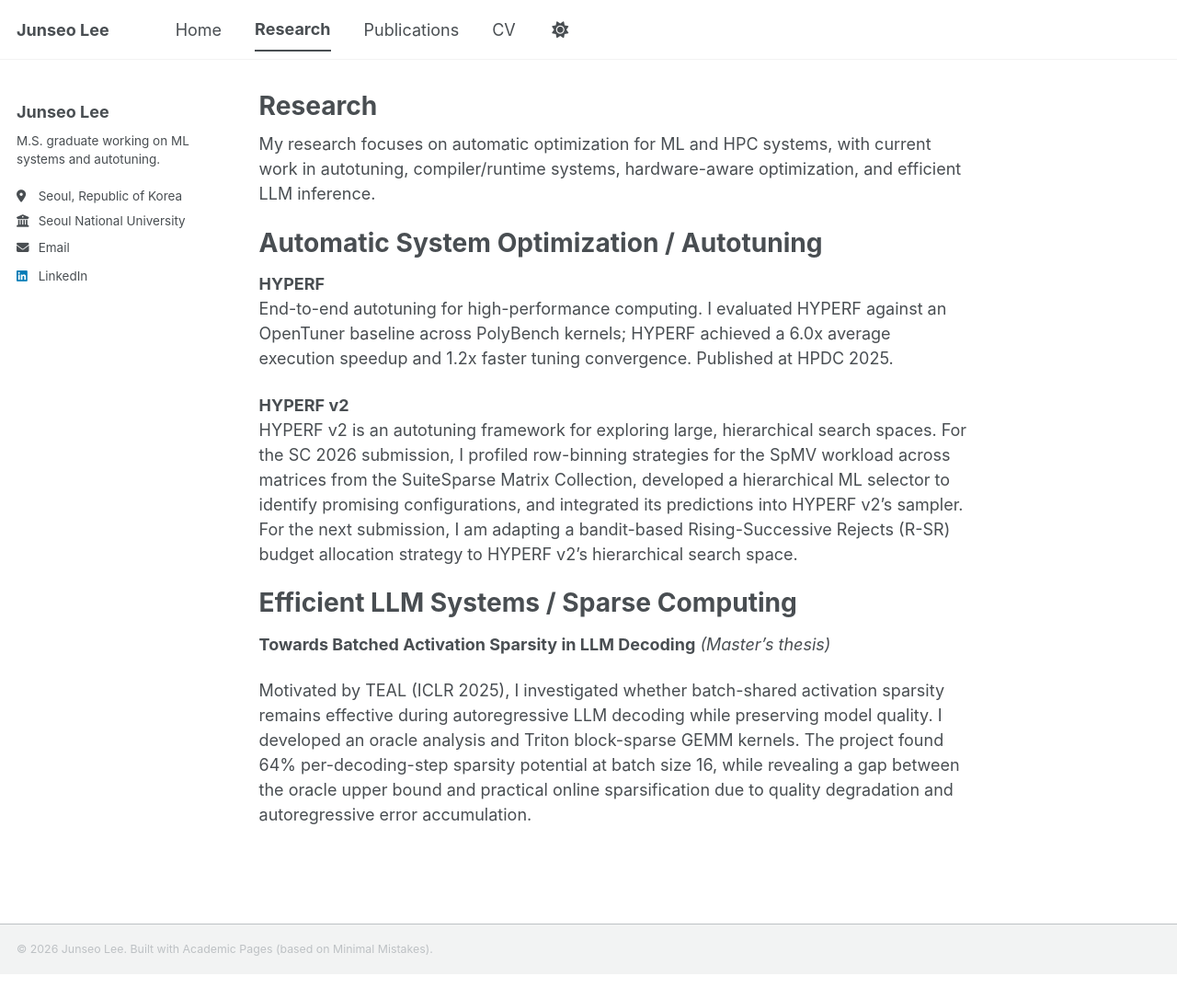
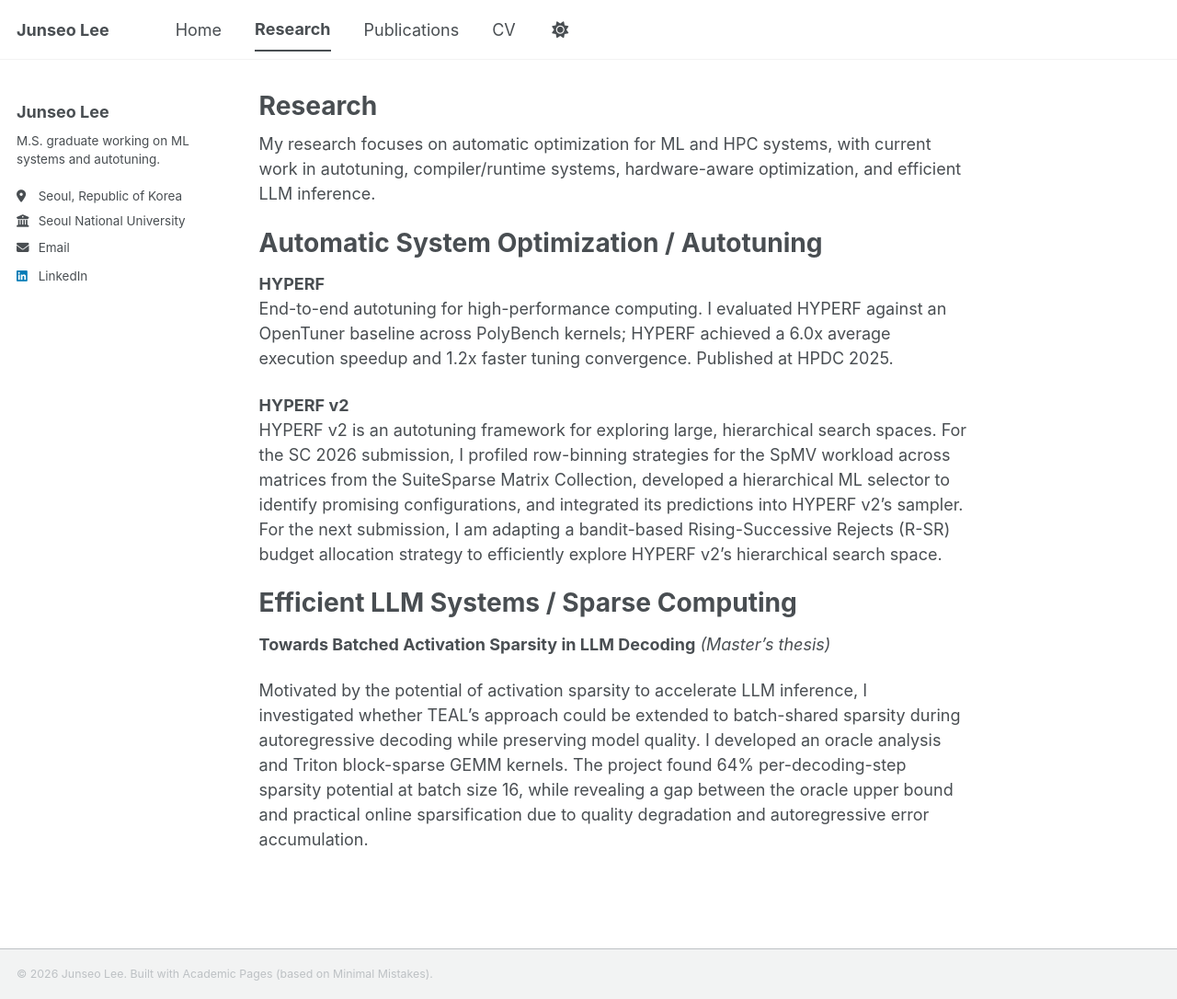
Before and after one commit to jseool/jseool.github.io, a Jekyll site: the page built from _pages/research.md, in a window 1280 px wide and 1086 px high. Shown: the whole window at 92% size. Built offline with Jekyll 4.4.1, drawn with Linux system fonts in a browser that asks for light colours; a style sheet for code colours, icons or effects is not loaded.

Commit message:
Refine research motivation and goals

```diff
--- a/_pages/research.md
+++ b/_pages/research.md
@@ -14,11 +14,11 @@ Automatic System Optimization / Autotuning
 End-to-end autotuning for high-performance computing. I evaluated HYPERF against an OpenTuner baseline across PolyBench kernels; HYPERF achieved a 6.0x average execution speedup and 1.2x faster tuning convergence. Published at HPDC 2025.
 
 **HYPERF v2**
-HYPERF v2 is an autotuning framework for exploring large, hierarchical search spaces. For the SC 2026 submission, I profiled row-binning strategies for the SpMV workload across matrices from the SuiteSparse Matrix Collection, developed a hierarchical ML selector to identify promising configurations, and integrated its predictions into HYPERF v2's sampler. For the next submission, I am adapting a bandit-based Rising-Successive Rejects (R-SR) budget allocation strategy to HYPERF v2's hierarchical search space.
+HYPERF v2 is an autotuning framework for exploring large, hierarchical search spaces. For the SC 2026 submission, I profiled row-binning strategies for the SpMV workload across matrices from the SuiteSparse Matrix Collection, developed a hierarchical ML selector to identify promising configurations, and integrated its predictions into HYPERF v2's sampler. For the next submission, I am adapting a bandit-based Rising-Successive Rejects (R-SR) budget allocation strategy to efficiently explore HYPERF v2's hierarchical search space.
 
 Efficient LLM Systems / Sparse Computing
 ======
 
 **Towards Batched Activation Sparsity in LLM Decoding** *(Master's thesis)*
 
-Motivated by TEAL (ICLR 2025), I investigated whether batch-shared activation sparsity remains effective during autoregressive LLM decoding while preserving model quality. I developed an oracle analysis and Triton block-sparse GEMM kernels. The project found 64% per-decoding-step sparsity potential at batch size 16, while revealing a gap between the oracle upper bound and practical online sparsification due to quality degradation and autoregressive error accumulation.
+Motivated by the potential of activation sparsity to accelerate LLM inference, I investigated whether TEAL's approach could be extended to batch-shared sparsity during autoregressive decoding while preserving model quality. I developed an oracle analysis and Triton block-sparse GEMM kernels. The project found 64% per-decoding-step sparsity potential at batch size 16, while revealing a gap between the oracle upper bound and practical online sparsification due to quality degradation and autoregressive error accumulation.
```
